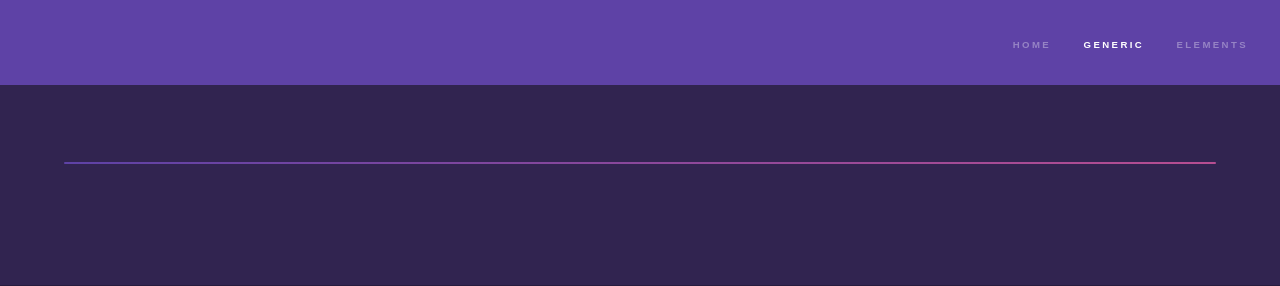
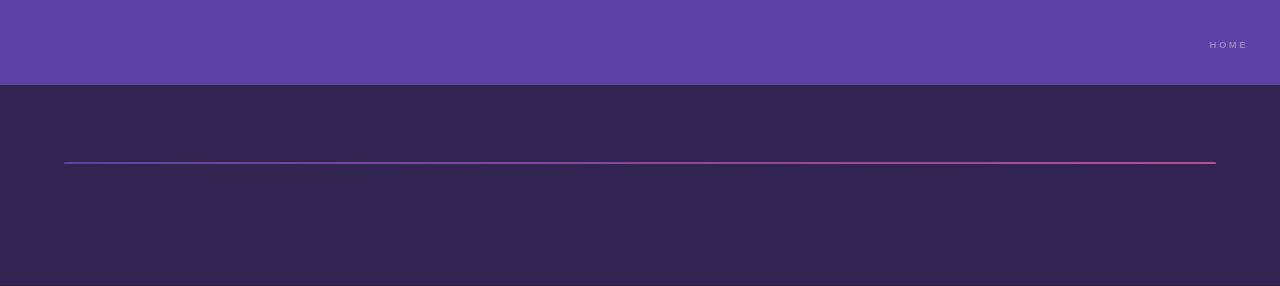
Before and after one commit to mavenium/PyHyperspace, a Django app: template templates/blog_single.html in a window 1280 px wide. Shown: the top 286 px of the page. Run offline with Django 3.2, Linux system fonts and the light colour scheme; the template is opened without the code that fills it, so the values that code supplies are empty.

Commit message:
remove unused codes

```diff
--- a/templates/blog_single.html
+++ b/templates/blog_single.html
@@ -24,8 +24,6 @@
 	<nav>
 		<ul>
 			<li><a href="{% url 'Content:index' %}">{% translate 'Home' %}</a></li>
-			<li><a href="generic.html" class="active">Generic</a></li>
-			<li><a href="elements.html">Elements</a></li>
 		</ul>
 	</nav>
 </header>
```
